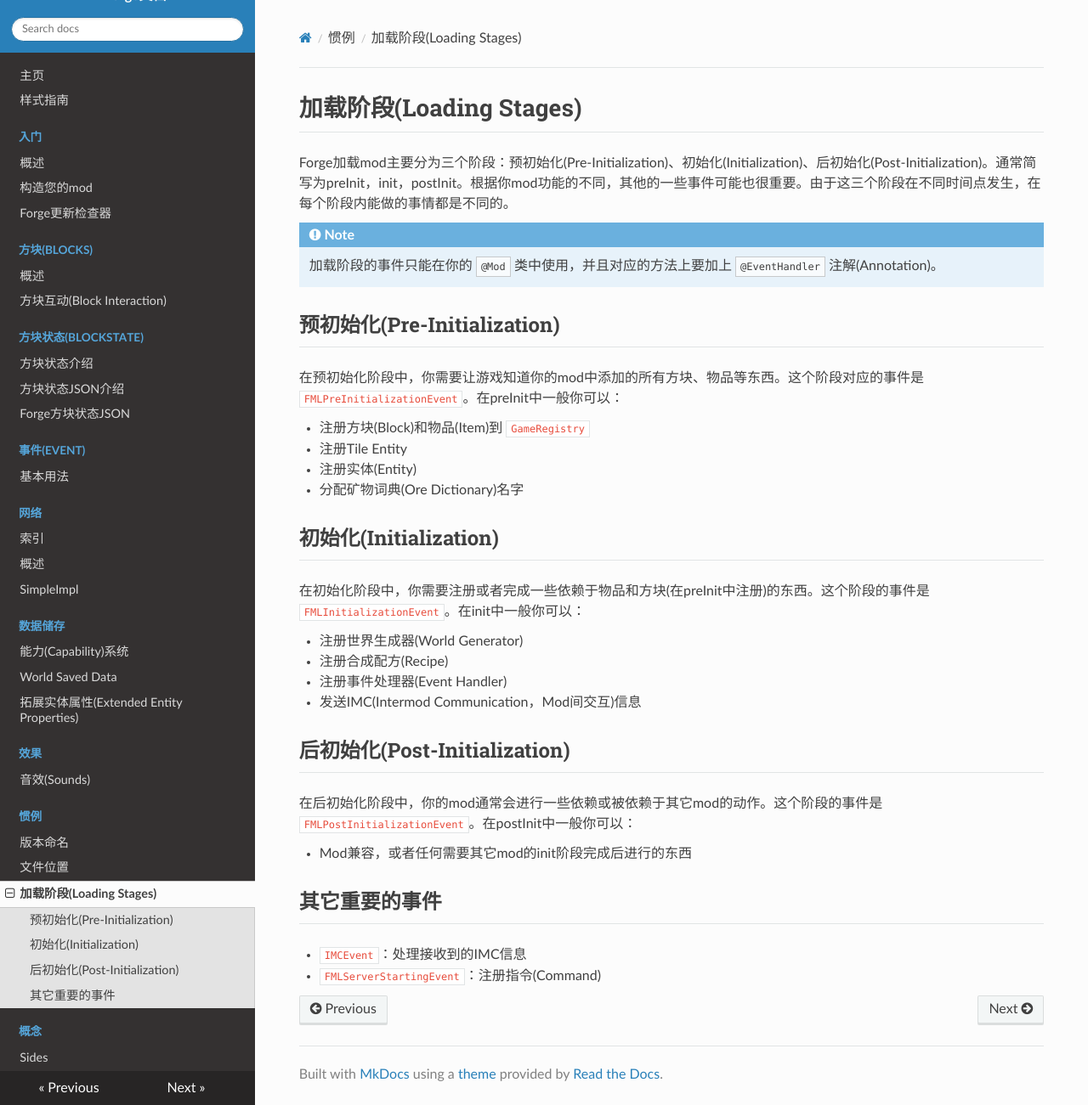
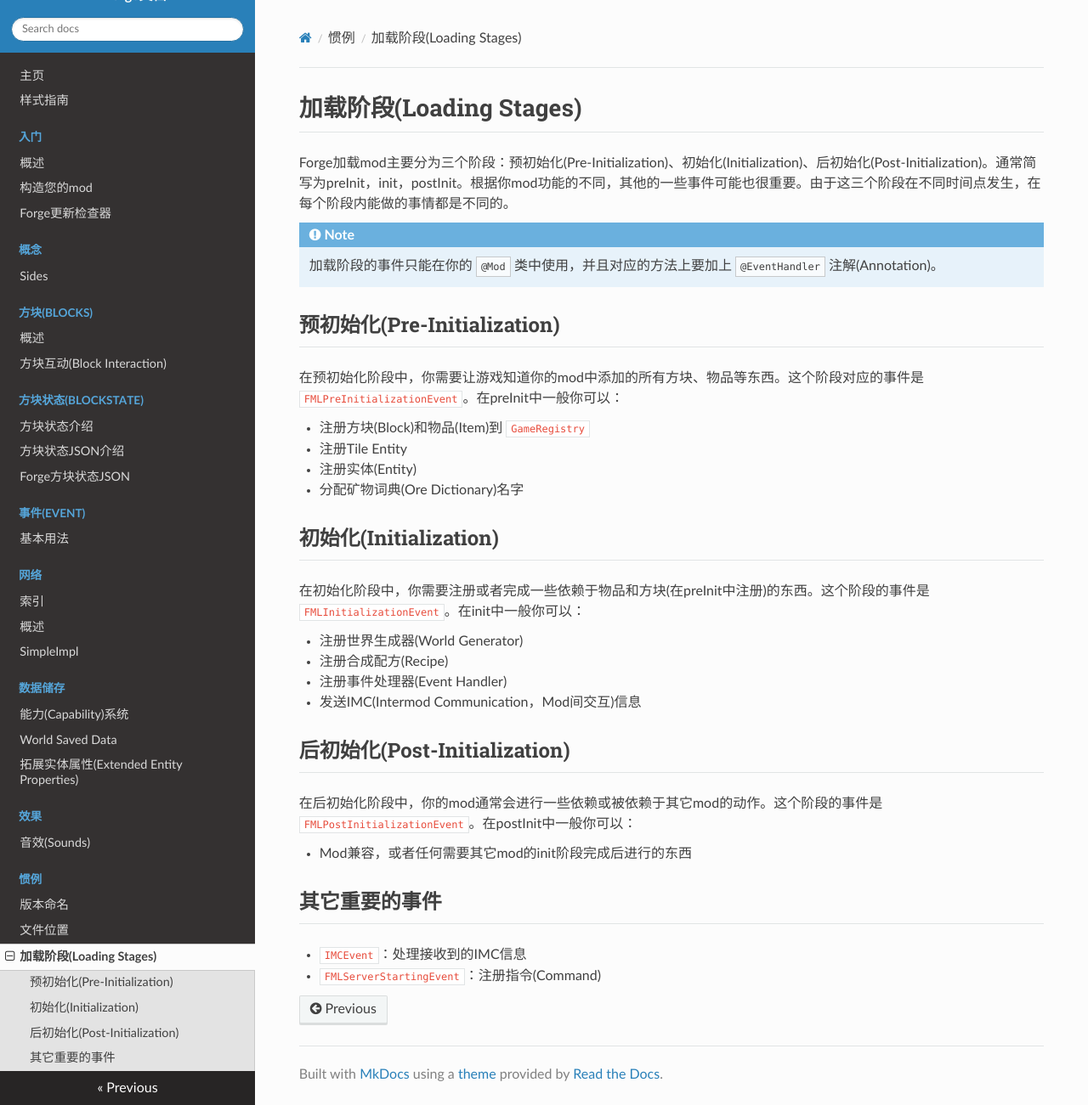
Before and after one commit to Krasjet/Forge-Documentation-CN, an MkDocs documentation site: the page built from docs/conventions/loadstages.md, in a window 1280 px wide and 1301 px high. Shown: the whole window at 85% size. Built offline with MkDocs 1.6.1, drawn with Linux system fonts in a browser that asks for light colours; nearby versions of some CDN libraries; old or Windows-style settings are respelled for this version of MkDocs; part of the change alters nothing that is shown.

```diff
--- a/mkdocs.yml
+++ b/mkdocs.yml
@@ -6,6 +6,8 @@ pages:
     - 概述: 'gettingstarted/index.md'
     - 构造您的mod: 'gettingstarted/structuring.md'
     - Forge更新检查器: 'gettingstarted/autoupdate.md'
+  - 概念:
+    - Sides: 'concepts/sides.md'
   - 方块(Blocks):
     - 概述: 'blocks/blocks.md'
     - 方块互动(Block Interaction): 'blocks/interaction.md'
@@ -29,8 +31,7 @@ pages:
     - 版本命名: 'conventions/versioning.md'
     - 文件位置: 'conventions/locations.md'
     - 加载阶段(Loading Stages): 'conventions/loadstages.md'
-  - 概念:
-    - Sides: 'concepts/sides.md'
+
 
 # Do not edit in PRs below here
 site_name: Forge文档
```
